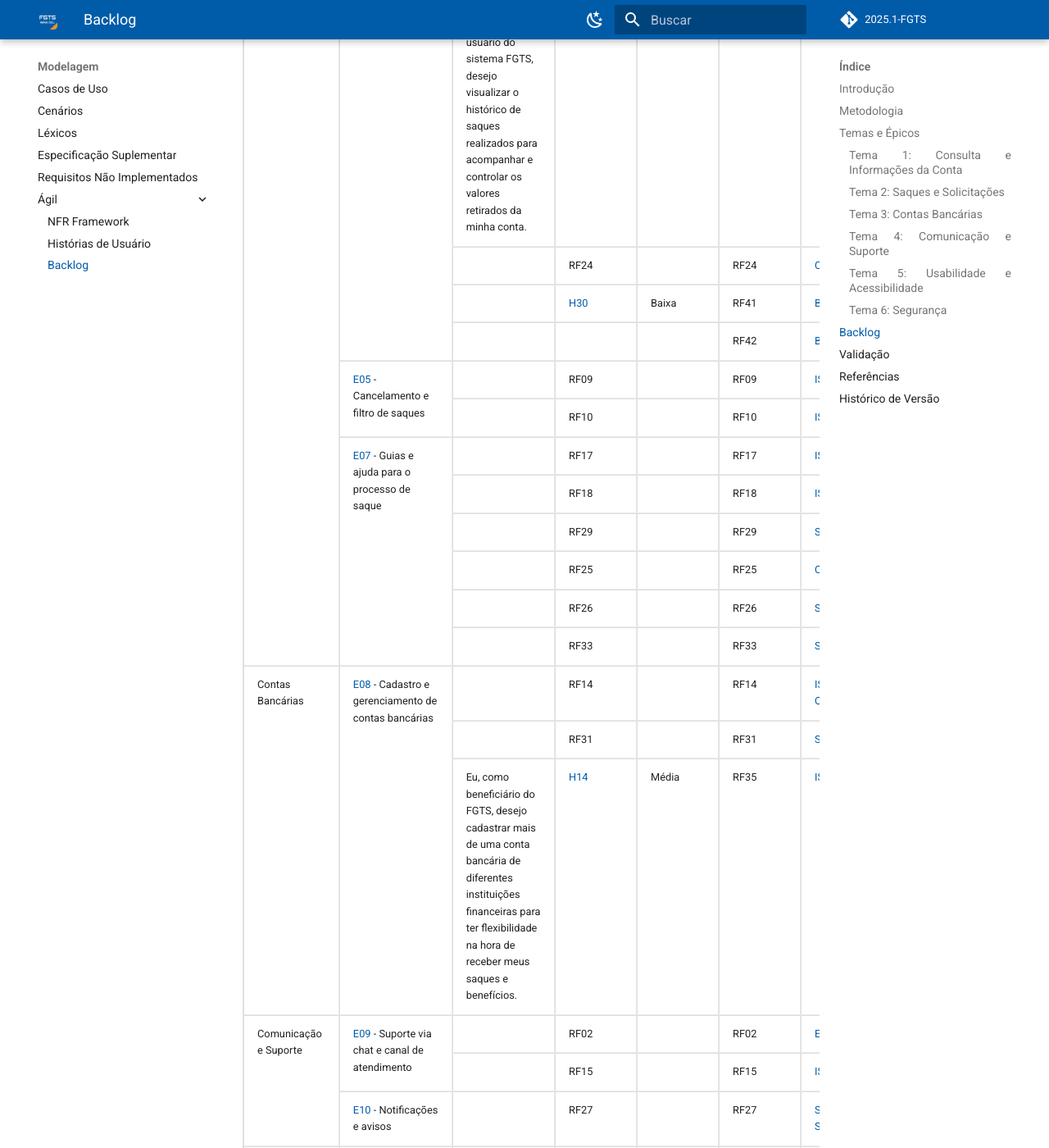
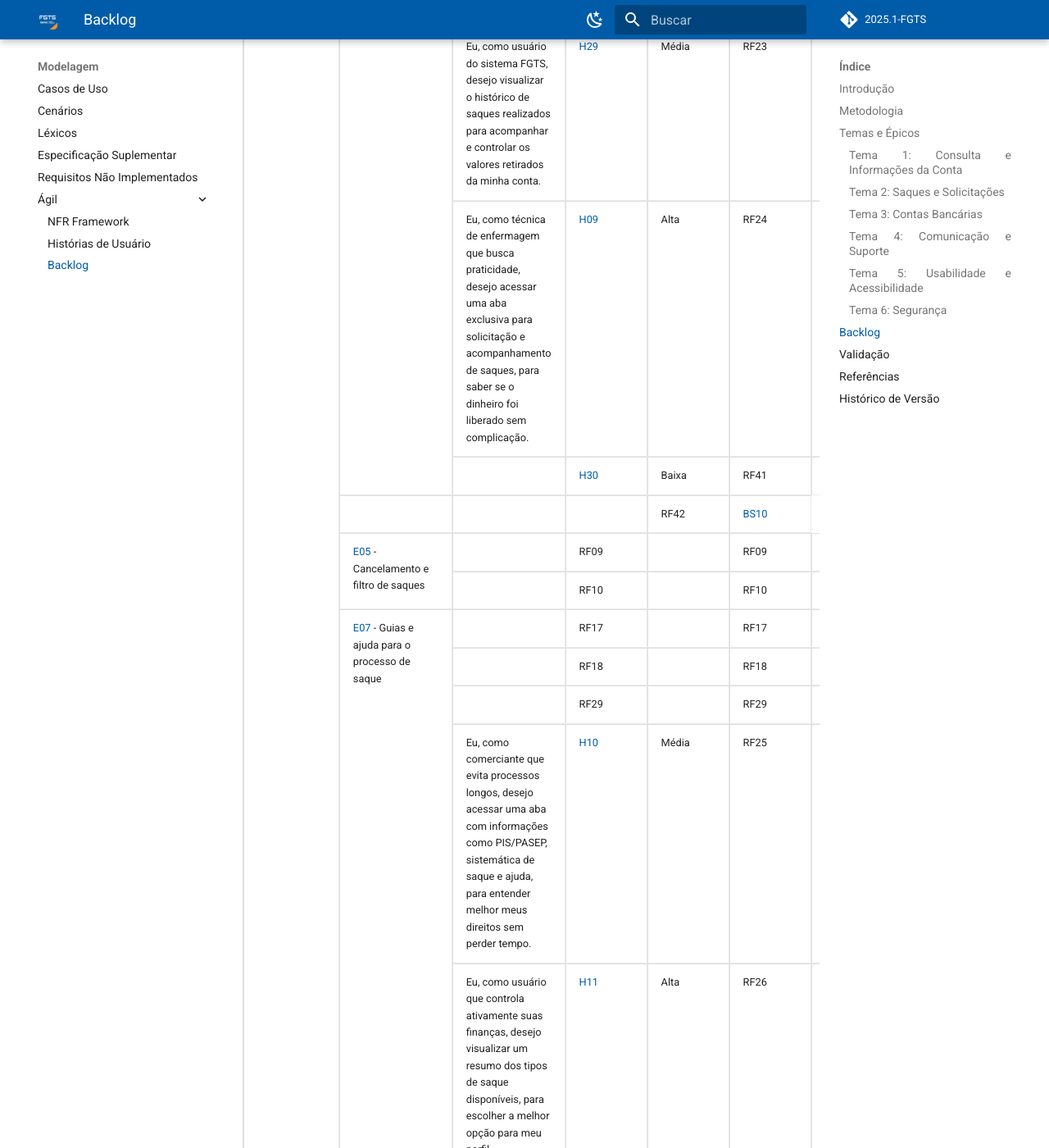
Before and after one commit to eduardodpms/REQ-FGTS, an MkDocs documentation site: the page built from docs/Modelagem-Agil/Backlog.md, in a window 1280 px wide and 1400 px high, scrolled down 6365 px. Shown: the whole window at 82% size. Built offline with MkDocs 1.6.1 and Material for MkDocs 9.7.7, drawn with Linux system fonts in a browser that asks for light colours; comment, search, counter and statistics services are not loaded; some of the changed text lies outside the part shown.

Commit message:
docs: adição das histórias 7-12

```diff
--- a/docs/Modelagem-Agil/Backlog.md
+++ b/docs/Modelagem-Agil/Backlog.md
@@ -237,6 +237,15 @@ Após a análise e organização dos requisitos coletados para o aplicativo FGTS
       </td>
     </tr>
     <tr>
+      <td>Eu, como usuária que busca agilidade em momentos de desligamento, desejo poder solicitar o saque do FGTS na modalidade Saque-rescisão, para ter acesso rápido ao valor após a demissão.</td>
+      <td><a href="https://requisitos-de-software.github.io/2025.1-FGTS/Modelagem-Agil/HistoriasDeUsuario/#historia-12-disponibilidade-de-saque-rescisao">H12</a></td>
+      <td>Alta</td>
+      <td>RF36</td>
+      <td>
+        <a href="https://requisitos-de-software.github.io/2025.1-FGTS/Elicitacao/Tecnicas-de-Elicitacao/Storytelling/">ST013</a>,
+        <a href="https://requisitos-de-software.github.io/2025.1-FGTS/Elicitacao/Tecnicas-de-Elicitacao/Storytelling/">ST014</a>
+      </td>
+    <tr>
       <td>Eu, como usuário do sistema, desejo visualizar comentários explicativos sobre o status de cada saque para entender melhor sua situação ou andamento.</td>
       <td><a href="https://requisitos-de-software.github.io/2025.1-FGTS/Elicitacao/Tecnicas-de-Elicitacao/Introspeccao/#h18">H18</a></td>
       <td>Média</td>
@@ -297,9 +306,9 @@ Após a análise e organização dos requisitos coletados para o aplicativo FGTS
       </td>
     </tr>
     <tr>
-      <td></td>
-      <td>RF24</td>
-      <td></td>
+      <td>Eu, como técnica de enfermagem que busca praticidade, desejo acessar uma aba exclusiva para solicitação e acompanhamento de saques, para saber se o dinheiro foi liberado sem complicação.</td>
+      <td><a href="https://requisitos-de-software.github.io/2025.1-FGTS/Modelagem-Agil/HistoriasDeUsuario/#historia-09-aba-de-solicitacao-e-acompanhamento-de-saques">H09</a></td>
+      <td>Alta</td>
       <td>RF24</td>
       <td>
         <a href="https://requisitos-de-software.github.io/2025.1-FGTS/Elicitacao/Tecnicas-de-Elicitacao/Observacao/#OB_RF">OB07</a>
@@ -361,16 +370,16 @@ Após a análise e organização dos requisitos coletados para o aplicativo FGTS
       <td><a href="https://requisitos-de-software.github.io/2025.1-FGTS/Elicitacao/Tecnicas-de-Elicitacao/Storytelling/">ST07</a></td>
     </tr>
     <tr>
-      <td></td>
-      <td>RF25</td>
-      <td></td>
+      <td>Eu, como comerciante que evita processos longos, desejo acessar uma aba com informações como PIS/PASEP, sistemática de saque e ajuda, para entender melhor meus direitos sem perder tempo.</td>
+      <td><a href="https://requisitos-de-software.github.io/2025.1-FGTS/Modelagem-Agil/HistoriasDeUsuario/#historia-10-aba-de-informacoes-adicionais">H10</a></td>
+      <td>Média</td>
       <td>RF25</td>
       <td><a href="https://requisitos-de-software.github.io/2025.1-FGTS/Elicitacao/Tecnicas-de-Elicitacao/Observacao/#OB_RF">OB09</a></td>
     </tr>
     <tr>
-      <td></td>
-      <td>RF26</td>
-      <td></td>
+      <td>Eu, como usuário que controla ativamente suas finanças, desejo visualizar um resumo dos tipos de saque disponíveis, para escolher a melhor opção para meu perfil.</td>
+      <td><a href="https://requisitos-de-software.github.io/2025.1-FGTS/Modelagem-Agil/HistoriasDeUsuario/#historia-11-resumo-dos-tipos-de-saque">H11</a></td>
+      <td>Alta</td>
       <td>RF26</td>
       <td><a href="https://requisitos-de-software.github.io/2025.1-FGTS/Elicitacao/Tecnicas-de-Elicitacao/Storytelling/#ST_RF">ST02</a></td>
     </tr>
@@ -424,9 +433,9 @@ Após a análise e organização dos requisitos coletados para o aplicativo FGTS
       </td>
     </tr>
     <tr>
-      <td></td>
-      <td>RF15</td>
-      <td></td>
+      <td>Eu, como aposentado com baixa autonomia digital, desejo que minha filha possa usar um chat no app para tirar dúvidas e resolver problemas, para que não precisemos ir até a agência.</td>
+      <td><a href="https://requisitos-de-software.github.io/2025.1-FGTS/Modelagem-Agil/HistoriasDeUsuario/#historia-07-assistente-via-chat">H07</a></td>
+      <td>Alta</td>
       <td>RF15</td>
       <td>
         <a href="https://requisitos-de-software.github.io/2025.1-FGTS/Elicitacao/Tecnicas-de-Elicitacao/Introspeccao/#requisitos-funcionais">IS13</a>
@@ -466,9 +475,9 @@ Após a análise e organização dos requisitos coletados para o aplicativo FGTS
     </tr>
     <tr>
       <td><a href="#tema5">E12</a> - Busca e navegação</td>
-      <td></td>
-      <td>RF16</td>
-      <td></td>
+      <td>Eu, como usuário avançado que domina tecnologia, desejo buscar rapidamente funcionalidades como extrato ou saque, para navegar de forma mais eficiente no aplicativo.</td>
+      <td><a href="https://requisitos-de-software.github.io/2025.1-FGTS/Modelagem-Agil/HistoriasDeUsuario/#historia-08-campo-de-busca">H08</a></td>
+      <td>Alta</td>
       <td>RF16</td>
       <td>
         <a href="https://requisitos-de-software.github.io/2025.1-FGTS/Elicitacao/Tecnicas-de-Elicitacao/Introspeccao/#requisitos-funcionais">IS14</a>
```
Also changed, not shown: other parts of docs/Modelagem-Agil/Backlog.md (+2 -1 lines).
